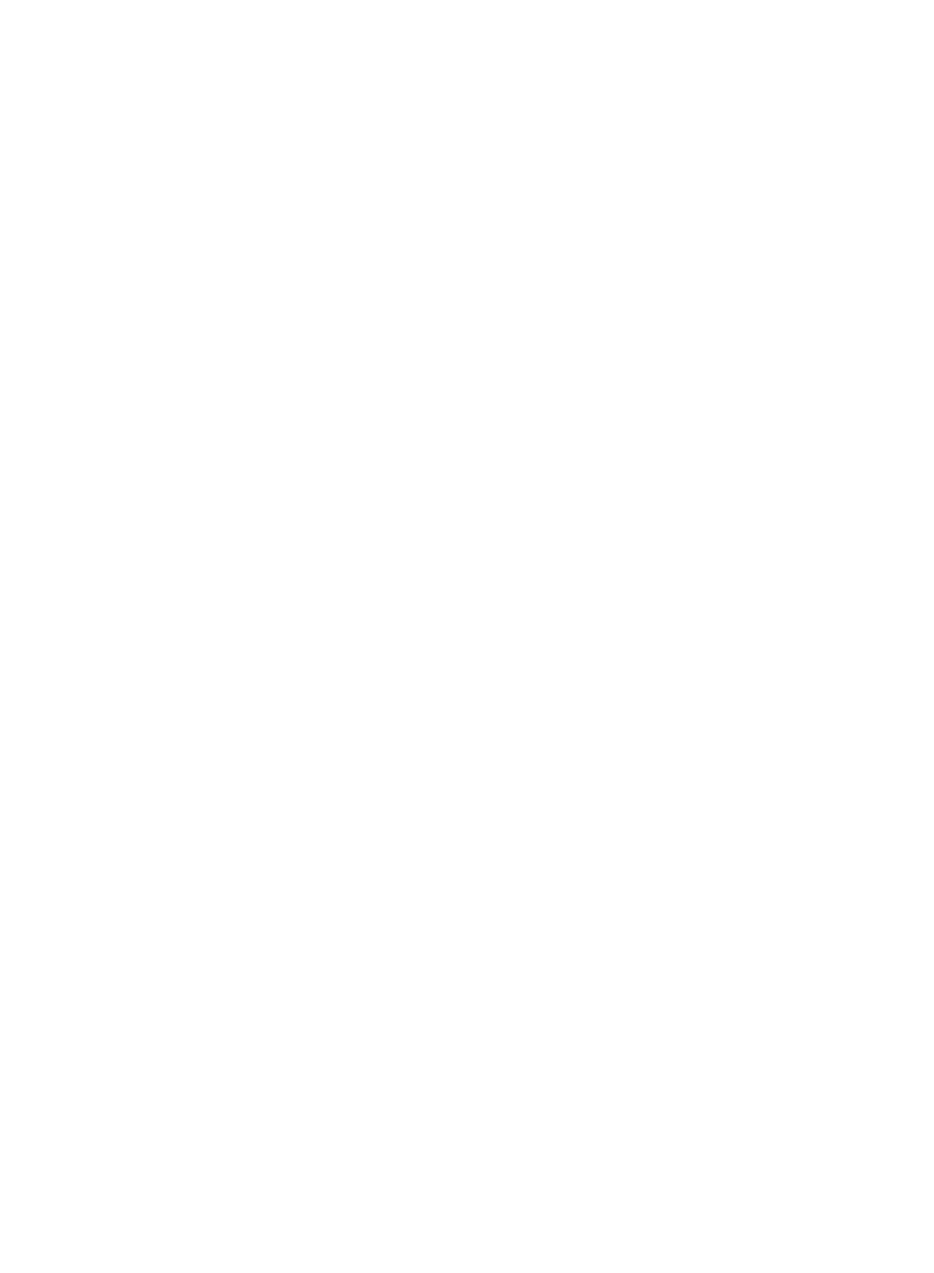
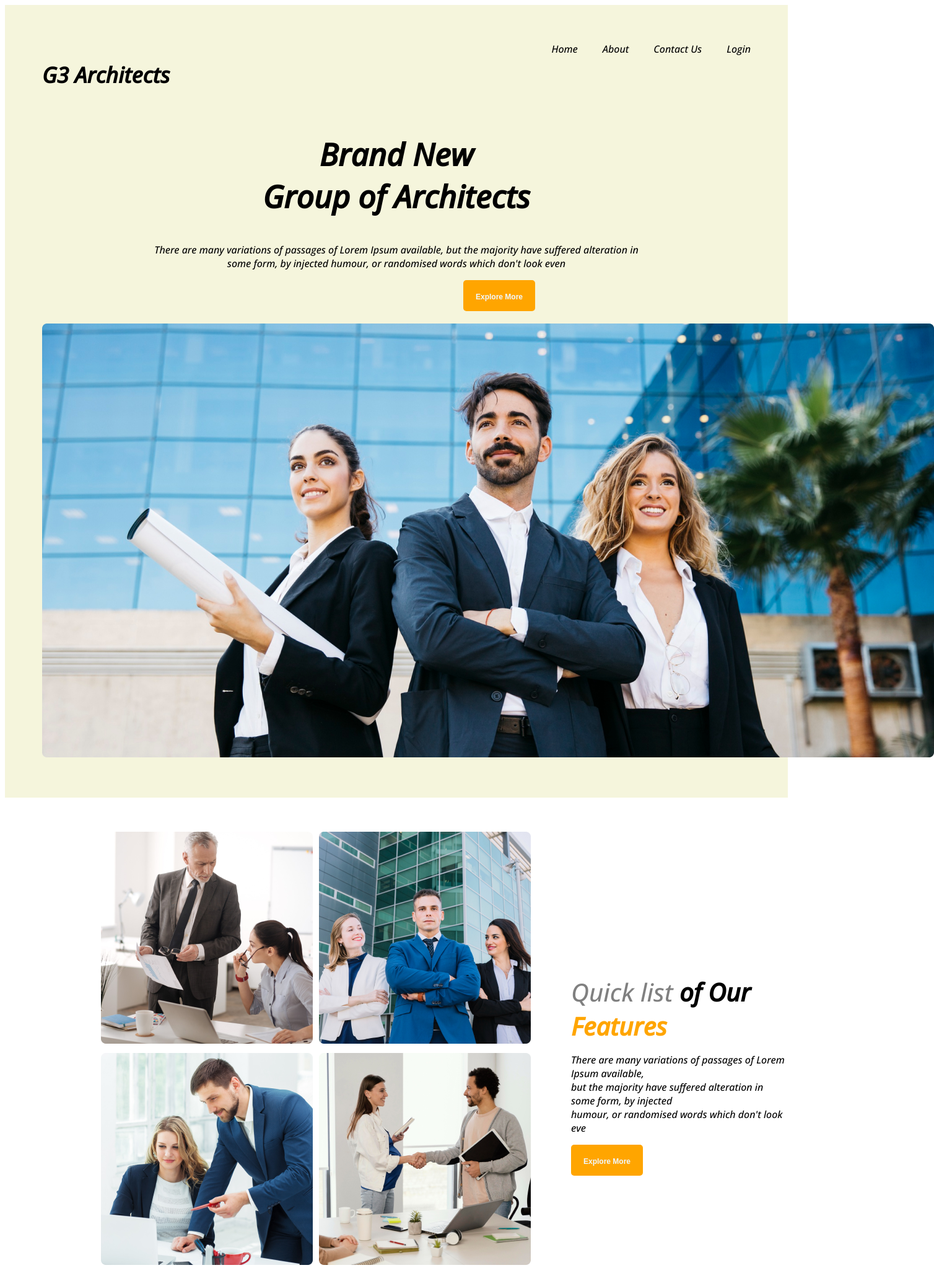
Before and after one commit to Tafhim301/g3-architects, a plain HTML site: page index.html in a window 1280 px wide. Shown: the whole page at 62% size, 1508 px wide, since content can reach past the window. Before the commit the page ends 800 px from the top, so only its background shows below. Drawn offline with nearby package versions, Linux system fonts and the light colour scheme.

Commit message:
Two sections has been added

```diff
--- a/index.html
+++ b/index.html
@@ -11,6 +11,46 @@
 <link href="https://fonts.googleapis.com/css2?family=Open+Sans:ital,wght@1,500&display=swap" rel="stylesheet">
 </head>
 <body>
+<section class="header">
+    <div class="title-container">
+    <div>
+        <h1 class="title">G3 Architects</h1>
+    </div>
+    <div class="nav">
+        <nav class="nav-title">Home</nav>
+        <nav class="nav-title">About</nav>
+        <nav class="nav-title">Contact Us</nav>
+        <nav class="nav-title">Login</nav>
+    </div>
+   </div>
+    <div class="section-content-container">
+      <h1 class="section-title">Brand New <br/>
 
+        Group of Architects</h1>
+     <p class="section-description">There are many variations of passages of Lorem Ipsum available, but the majority have suffered alteration in <br/>
+            some form, by injected humour, or randomised words which don't look even</p>
+    <button class="button-primary">Explore More</button>
+    <img src="images/banner.png" alt="">
+    </div>
+</section>
+<section class="feature-section">
+    <div class="img-container">
+        <div><img src="images/team1.png" alt=""></div>
+        <div><img src="images/team2.png" alt=""></div>
+        <div><img src="images/team3.png" alt=""></div>
+        <div><img src="images/team4.png" alt=""></div>
+    </div>
+    <div class="feature-description">
+       <p><span class="title-starting">Quick list</span><span class="title-midd"> of Our </span><br/>
+        <span class="title-ending">Features</span></p>
+        <p class="description">There are many variations of passages of Lorem Ipsum available, <br/>
+            but the majority have suffered alteration in some form, by injected<br/>
+            humour, or randomised words which don't look eve</p>
+        <button class="button-primary">Explore More</button>
+
+
+
+    </div>
+</section>
 </body>
 </html>
--- a/style.css
+++ b/style.css
@@ -5,3 +5,81 @@ body{
     font-family: 'Open Sans', sans-serif;
 
 }
+/*header style*/
+.header{
+    background-color:beige;
+    padding: 60px;
+}
+/*nav section style*/
+.title-container{
+    display: flex;
+    justify-content: space-between;
+}
+.nav{
+    display: flex;
+
+}
+.nav-title{
+    margin-left: 40px;
+}
+.title{
+    font-weight: 700;
+    font-size: 35px;
+}
+/*header section style*/
+.section-title{
+    text-align: center;
+    font-weight: 800;
+    font-size: 50px;
+
+}
+.section-description{
+    text-align: center;
+}
+.button-primary{
+    height: 50px;
+    background-color: orange;
+    border-radius: 5px;
+    color: aliceblue;
+    font-weight: 600;
+    font-size: 12px;
+    border: none;
+    padding: 20px;
+}
+.section-content-container button{
+    margin-left: 680px;
+    margin-bottom: 20px;
+}
+/* styles of features section*/
+.feature-section{
+    display: flex;
+    margin-top: 50px;
+    margin-left: 150px;
+}
+.img-container{
+    display: grid;
+    grid-template-columns: repeat(2,1fr);
+}
+.img-container img{
+    margin: 5px;
+}
+.feature-description{
+    margin-left: 60px;
+    margin-top: 220px;
+}
+.title-starting{
+    font-weight: 500;
+    font-size: 40px;
+    color: gray;
+
+}
+.title-midd{
+    font-weight: 900;
+    font-size: 40px;
+
+}
+.title-ending{
+    font-weight: 800;
+    font-size: 40px;
+    color: orange;
+}
```
